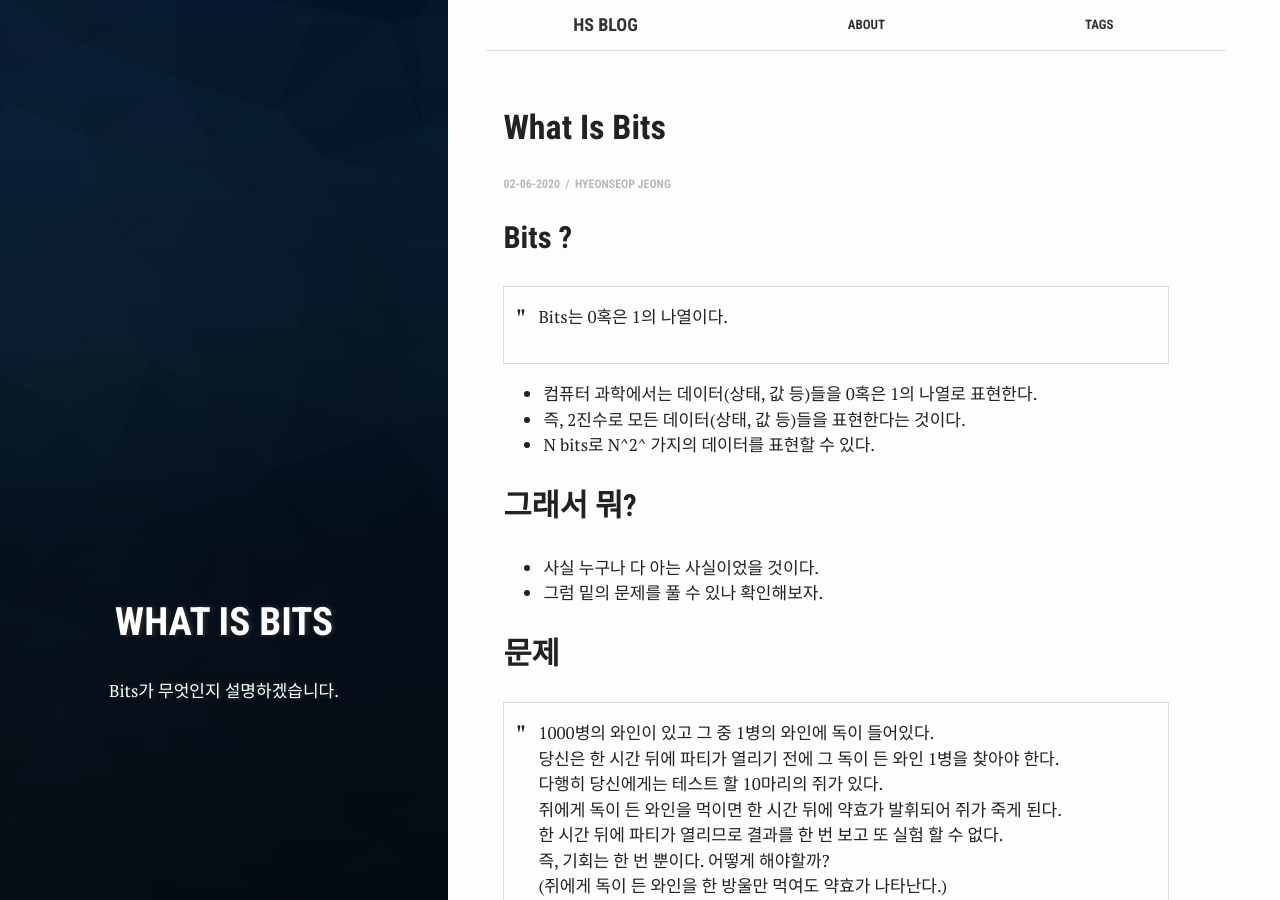
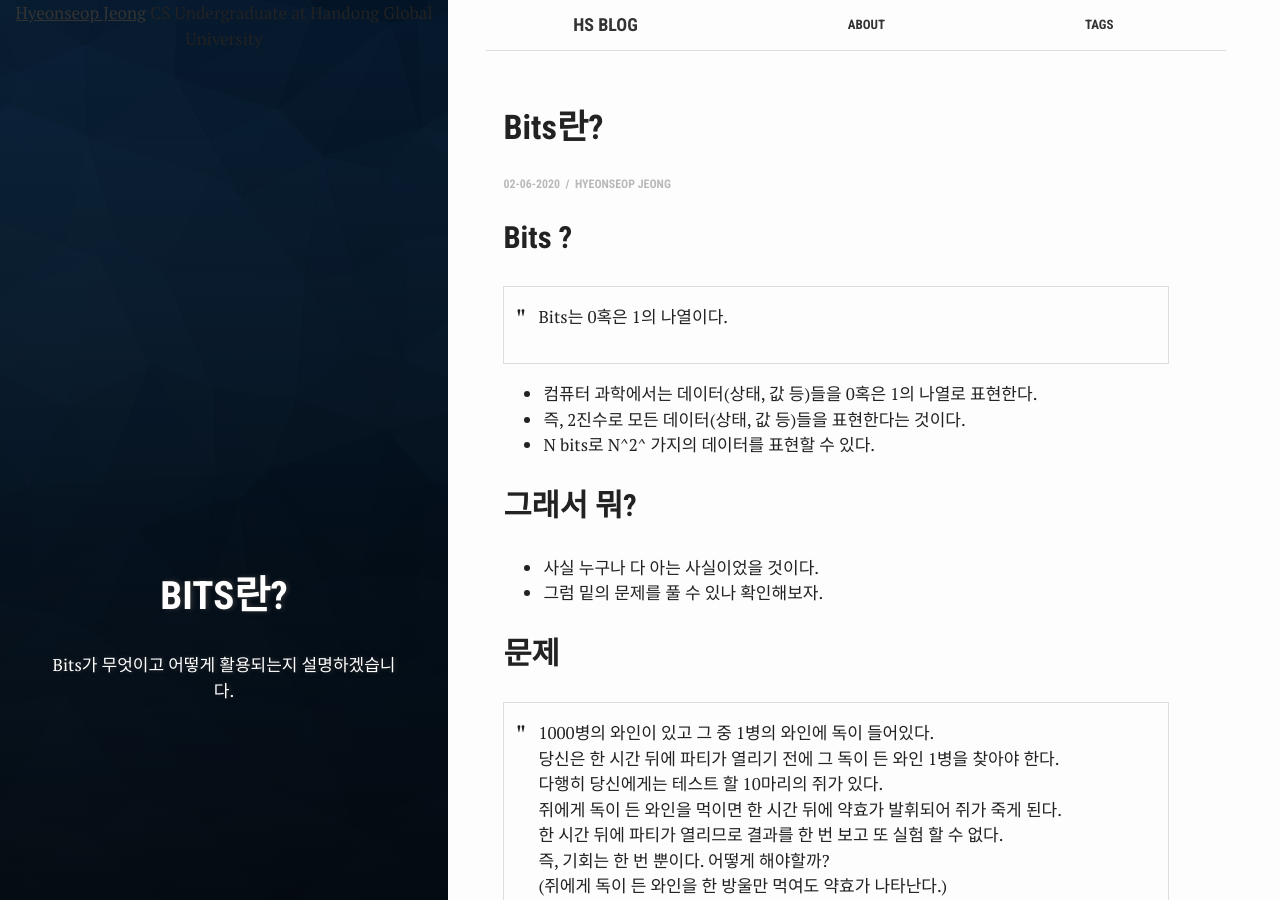
Before and after one commit to HyeonseopJeong/hyeonseopjeong.github.io, a Jekyll site: the page built from _posts/2020-06-02-What-is-bits.md, in a window 1280 px wide and 900 px high. Built offline with Jekyll 4.4.1, drawn with Linux system fonts in a browser that asks for light colours.

Commit message:
change layout of sidebar

```diff
--- a/_includes/aside.html
+++ b/_includes/aside.html
@@ -11,8 +11,8 @@
         <img src="{{ site.url }}/img/{{ author.avatar }}" alt="" class="avatar">
       </a>
     {% endif %}
-    <a href="{{ site.url }}/" class="author_name">{{ name }}</a>
-    <span class="author_job">{{ job }}</span>
+    <a href="{{ site.url }}/" class="author_name">{{ site.name }}</a>
+    <span class="author_job">{{ site.job }}</span>
 
     <div class="cover-text">
       <div class="heading">
--- a/_posts/2020-06-02-What-is-bits.md
+++ b/_posts/2020-06-02-What-is-bits.md
@@ -1,8 +1,8 @@
 ---
 layout: post
-title: "What Is Bits"
+title: "Bits란?"
 crawlertitle: "About Bits"
-summary: "Bits가 무엇인지 설명하겠습니다."
+summary: "Bits가 무엇이고 어떻게 활용되는지 설명하겠습니다."
 date: 2020-06-02T18:23:43+09:00
 categories: CS
 tags: "whatis"
```
